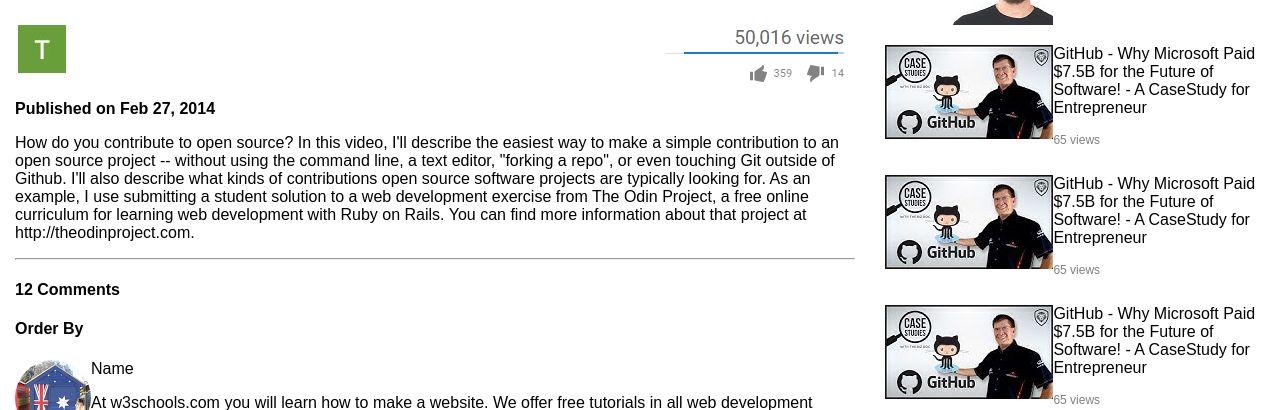
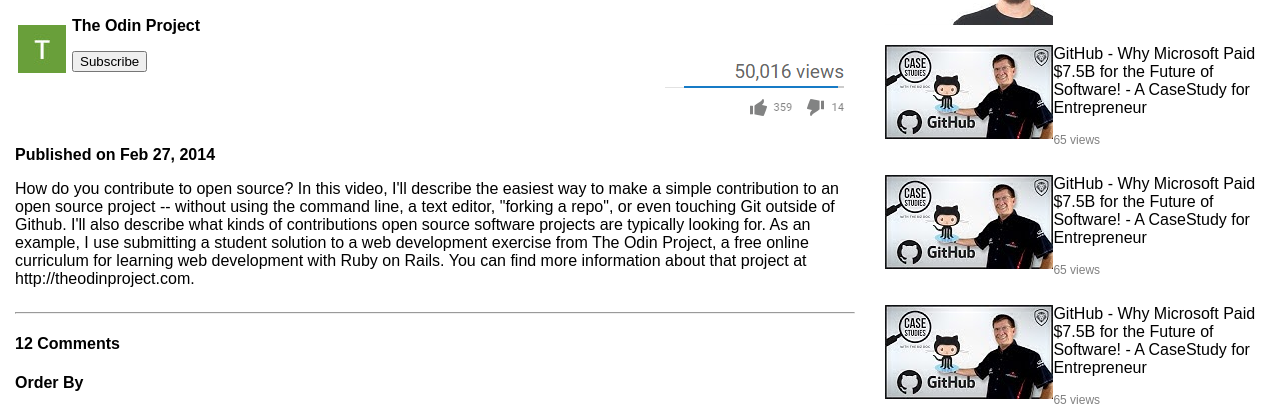
Before and after one commit to jairjaramillo/Microverse-101-Embedding-Images-and-Video, a plain HTML site: page index.html in a window 1280 px wide. Shown: the part 568-978 px from the top of the page. Drawn offline with Linux system fonts and the light colour scheme.

Commit message:
replacing the subscribe picture with an avatar picture and a button

```diff
--- a/css/style.css
+++ b/css/style.css
@@ -59,6 +59,10 @@
   border: 4px;
 }
 
+.subs {
+  float:left;
+}
+
 .thumbnail {
   float: left;
 }
--- a/index.html
+++ b/index.html
@@ -48,13 +48,23 @@
 
             </div>
 
+            <div class="row">
               <div class="subs">
                 <img src="img/subscribe.png" alt="Subscribe button">
+              </div>
+
+              <div class="subsButton">
+                <p><b>The Odin Project</b></p>
+                <button>Subscribe</button>
                 <div class="views">
                   <img src="img/viewsImage.png" alt="Views counter">
                 </div>
               </div>
 
+
+            </div>
+
+            <div class="row">
               <div class="description">
                 <p><b>Published on Feb 27, 2014</b></p>
                 <p>How do you contribute to open source? In this video, I'll describe the easiest way to make a simple
@@ -65,6 +75,9 @@
                   development with Ruby on Rails. You can find more information about that project at
                   http://theodinproject.com.</p>
               </div>
+            </div>
+
+
           </div>
         </div>
         <hr>
```
Lines whose indentation alone changed are shown as unchanged.
